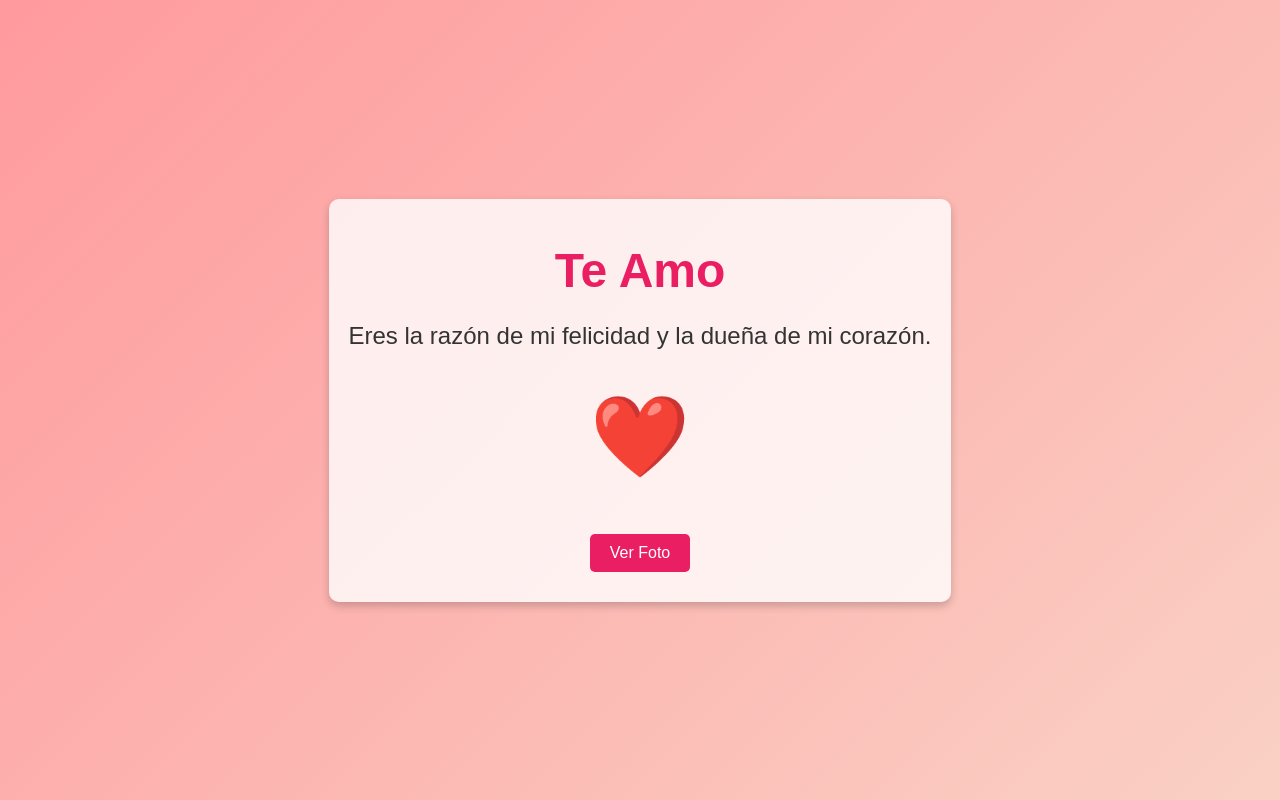
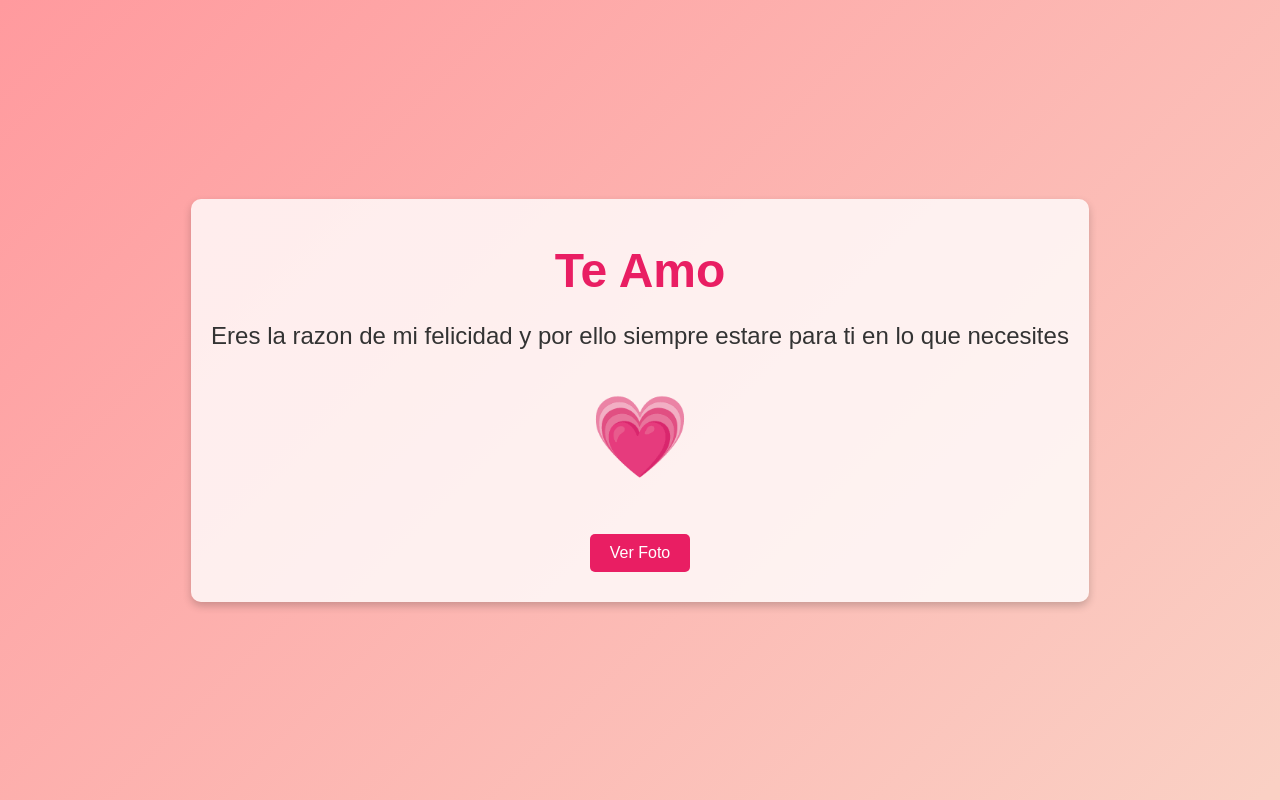
Before and after one commit to Axitzi/G, a plain HTML site: page index.html in a window 1280 px wide. Drawn offline with Linux system fonts and the light colour scheme.

Commit message:
Update index.html

```diff
--- a/index.html
+++ b/index.html
@@ -81,8 +81,8 @@
 <body>
     <div class="container">
         <h1>Te Amo</h1>
-        <p>Eres la razón de mi felicidad y la dueña de mi corazón.</p>
-        <div class="heart">❤️</div>
+        <p>Eres la razon de mi felicidad y por ello siempre estare para ti en lo que necesites</p>
+        <div class="heart">💗</div>
         <button onclick="showImage()">Ver Foto</button>
         <div class="image-container" id="imageContainer">
             <img src="foto.jpg" alt="Foto de amor">
```
